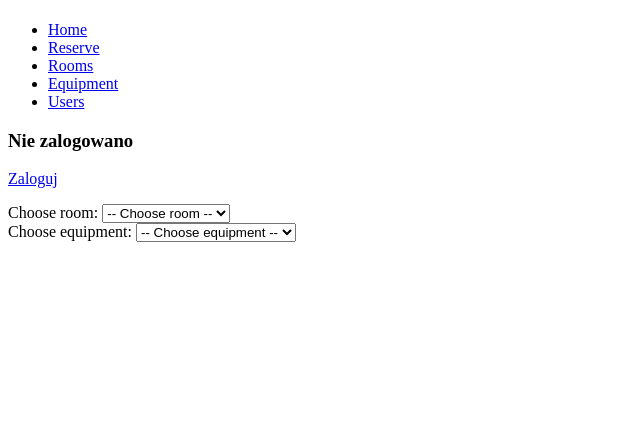
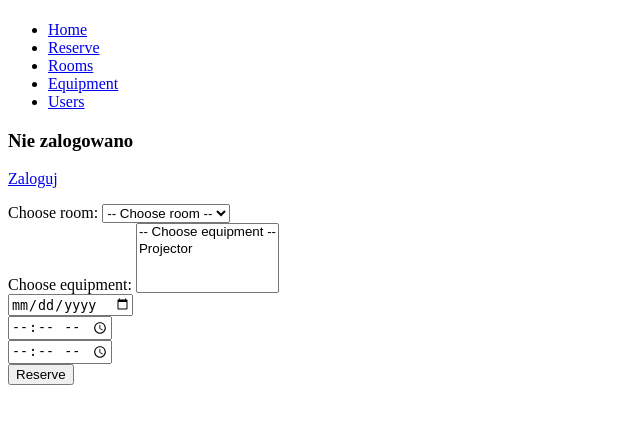
Before and after one commit to AnTEq1232/RoomFlow, a PHP site: page /reserve.php in a window 1280 px wide. Shown: the part 294-718 px from the top of the page, without its empty margins (0-640 px from the left). Run offline with PHP 8.4, Linux system fonts and the light colour scheme; data comes from the database, SQL or seed files in the repository.

Commit message:
small changes

```diff
--- a/reserve.php
+++ b/reserve.php
@@ -37,7 +37,7 @@
         </section>
     </nav>
     <main>
-        <form action="reserve.php" method="post">
+        <form id = "reservationFrom" action="reserve.php" method="post">
             <label for="room">Choose room: </label>
             <select name = "room" id = "room">
                 <option value = "">-- Choose room --</option>
@@ -49,18 +49,25 @@
                     }
                 ?>
             </select><br>
-            <label for = "equipment">Choose equipment: </label>
-            <select name = "equipment" id = "equipment" multiply>
-                <option value = "">-- Choose equipment --</option>
+            <label for="equipment">Choose equipment: </label>
+            <select name="equipment[]" id="equipment" multiple>
+                <option value="">-- Choose equipment --</option>
                 <?php
                     if($GetAvailableEquipment->num_rows > 0){
                         while($row = $GetAvailableEquipment->fetch_assoc()){
-                            echo "<option value = '" . $row["name"] . "'>" . $row["name"] . "</option>";
+                            echo "<option value='" . $row["name"] . "'>" . $row["name"] . "</option>";
                         }
                     }
                 ?>
-            </select>
+            </select><br>
+            <input type="date" name="date" id="date"><br>
+            <input type="time" name="start_time" id="start_time"><br>
+            <input type="time" name="end_time" id="end_time"><br>
+            <input type="submit" value="Reserve">
+
+            <p style="color: red; display: none;" id="error">Somekind of error</p>
         </form>
     </main>
+    <script src="script.js"></script>
 </body>
 </html>
--- a/script.js
+++ b/script.js
@@ -0,0 +1,14 @@
+// Form Validation reservation
+
+document.getElementById("reserveForm").addEventListener("submit", function(event){
+    event.preventDefault();
+
+    const room = document.getElementById("room").value;
+    const equipment = document.getElementById("equipment");
+    const selected = Array.from(equipment.selectedOptions).map(option => option.value);
+    const date = document.getElementById("date").value;
+    const startTime = document.getElementById("start_time").value;
+    const endTime = document.getElementById("end_time").value;
+    const error = document.getElementById("error");
+
+})
```
